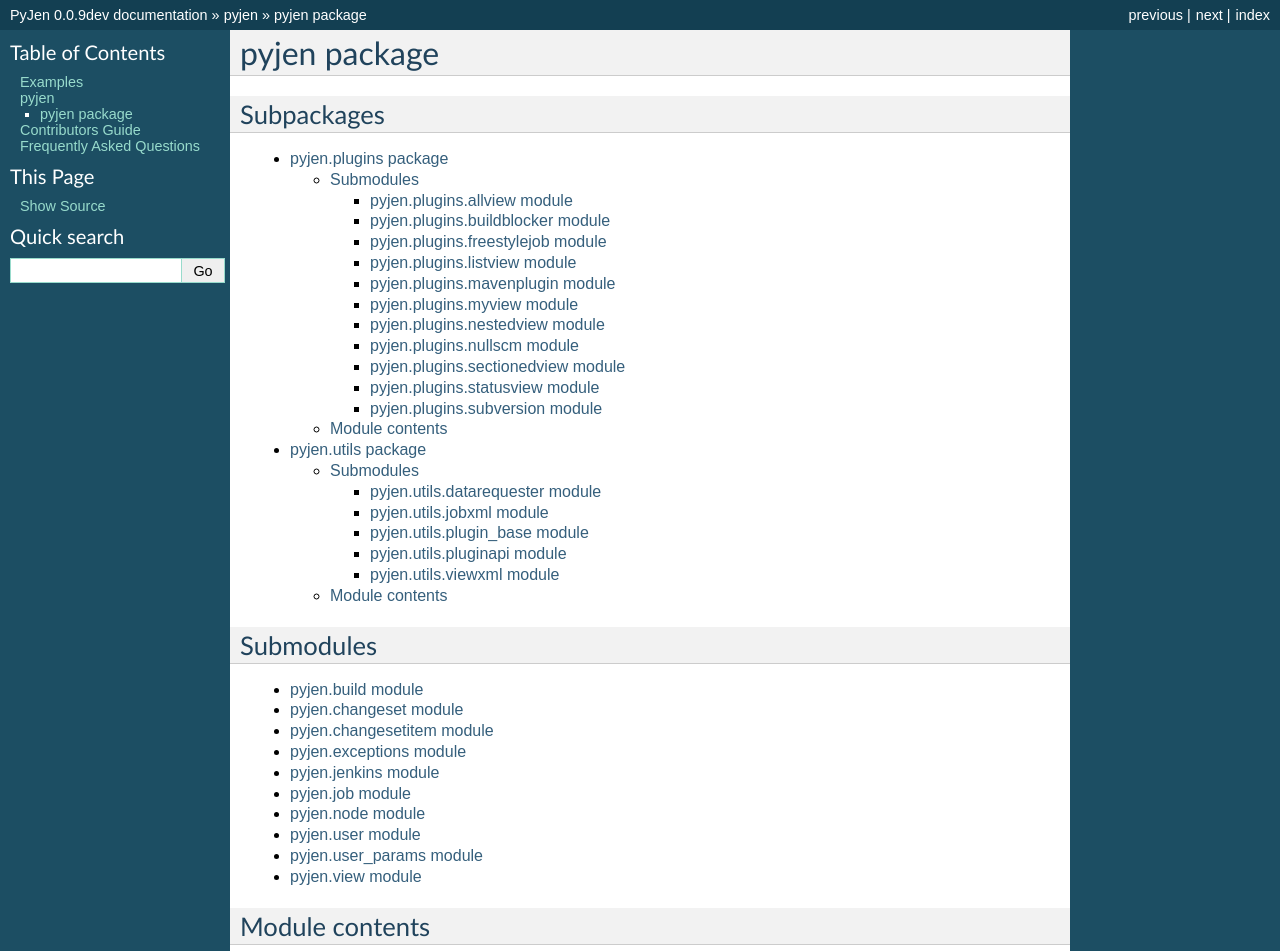
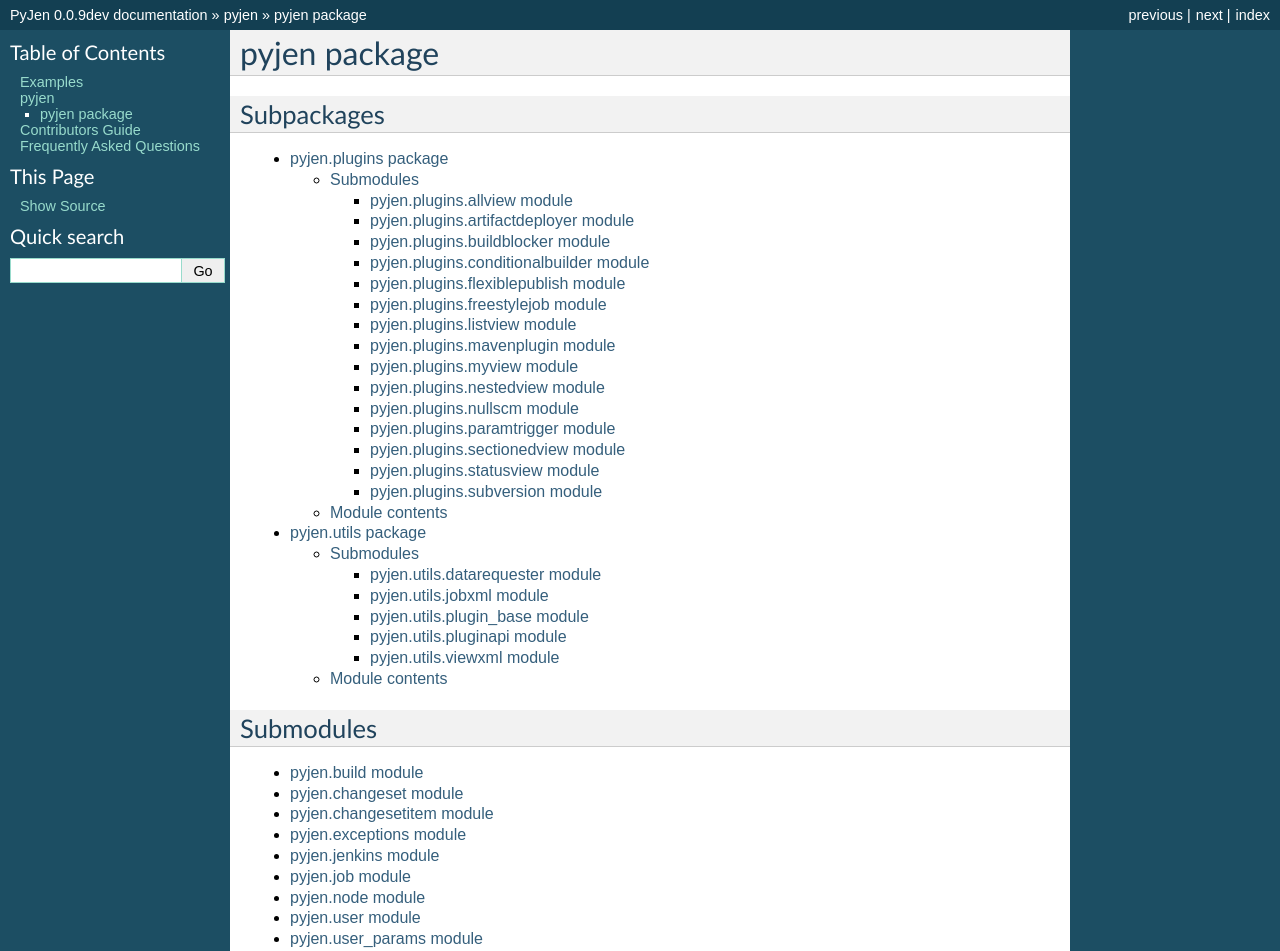
Before and after one commit to TheFriendlyCoder/pyjen, a Sphinx documentation site: the page built from docs/source/pyjen.rst, in a window 1280 px wide, cut to the strip 0-951 px from the top of the page. Built offline with Sphinx 7.4.7, drawn with Linux system fonts in a browser that asks for light colours; formulas are drawn with MathJax 3.

```diff
--- /dev/null
+++ b/docs/source/pyjen.plugins.artifactdeployer.rst
@@ -0,0 +1,7 @@
+pyjen.plugins.artifactdeployer module
+=====================================
+
+.. automodule:: pyjen.plugins.artifactdeployer
+    :members:
+    :undoc-members:
+    :show-inheritance:
--- /dev/null
+++ b/docs/source/pyjen.plugins.conditionalbuilder.rst
@@ -0,0 +1,7 @@
+pyjen.plugins.conditionalbuilder module
+=======================================
+
+.. automodule:: pyjen.plugins.conditionalbuilder
+    :members:
+    :undoc-members:
+    :show-inheritance:
--- /dev/null
+++ b/docs/source/pyjen.plugins.flexiblepublish.rst
@@ -0,0 +1,7 @@
+pyjen.plugins.flexiblepublish module
+====================================
+
+.. automodule:: pyjen.plugins.flexiblepublish
+    :members:
+    :undoc-members:
+    :show-inheritance:
--- /dev/null
+++ b/docs/source/pyjen.plugins.paramtrigger.rst
@@ -0,0 +1,7 @@
+pyjen.plugins.paramtrigger module
+=================================
+
+.. automodule:: pyjen.plugins.paramtrigger
+    :members:
+    :undoc-members:
+    :show-inheritance:
--- a/docs/source/pyjen.plugins.rst
+++ b/docs/source/pyjen.plugins.rst
@@ -7,13 +7,17 @@ Submodules
 .. toctree::
 
    pyjen.plugins.allview
+   pyjen.plugins.artifactdeployer
    pyjen.plugins.buildblocker
+   pyjen.plugins.conditionalbuilder
+   pyjen.plugins.flexiblepublish
    pyjen.plugins.freestylejob
    pyjen.plugins.listview
    pyjen.plugins.mavenplugin
    pyjen.plugins.myview
    pyjen.plugins.nestedview
    pyjen.plugins.nullscm
+   pyjen.plugins.paramtrigger
    pyjen.plugins.sectionedview
    pyjen.plugins.statusview
    pyjen.plugins.subversion
```
